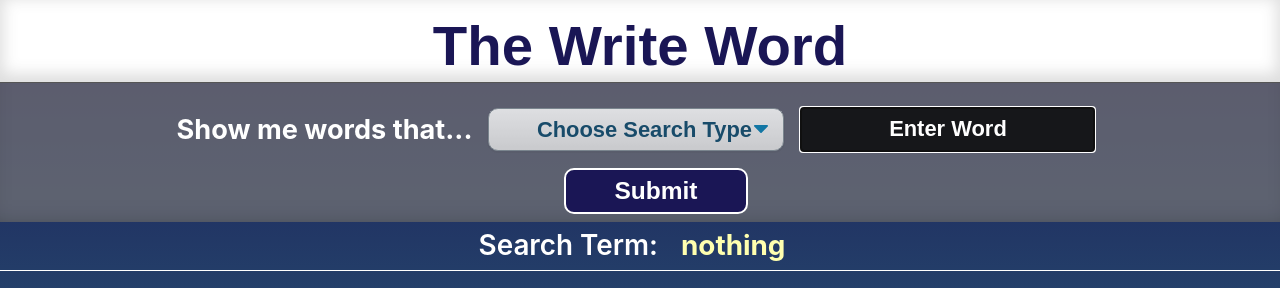
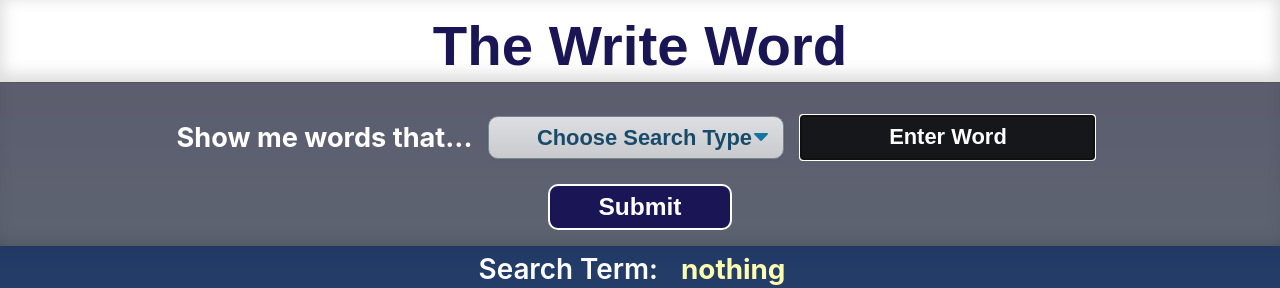
Before and after one commit to gmcln-rct/writeword, a React (Create React App) app: page / in a window 1280 px wide. Shown: the top 288 px of the page. Built offline with nearby package versions, Linux system fonts and the light colour scheme; no server answers; a web font is replaced by a local one.

Commit message:
Update style

```diff
--- a/src/styles/index.scss
+++ b/src/styles/index.scss
@@ -67,12 +67,12 @@
 // FORM
 
 form {
-      display: flex;
-      flex-direction: column;
-      justify-content: center;
-      align-items: center;
+  display: flex;
+  flex-direction: column;
+  justify-content: center;
+  align-items: center;
 
-  padding: 1vmin 0;
+  padding: 2vmin 0;
   background-color: rgbA(119, 119, 119, 0.7);
   -webkit-box-shadow: inset 0px -10px 36px -32px rgba(0,0,0,1);
   -moz-box-shadow: inset 0px -10px 36px -32px rgba(0,0,0,1);
@@ -122,7 +122,7 @@
 
   button {
       display: block;
-      margin: 0 0 0 4vmin;
+      margin: 1vmin 0 0 0;
       padding: 1vmin 6vmin;
 
       font-size: calc(18px + (28 - 18) * ((100vw - 300px) / (1800 - 300)));
@@ -303,7 +303,7 @@
 //
 
 
-@media only screen and (max-width: 800px) {
+@media only screen and (max-width: 820px) {
   form {
 
 
```
